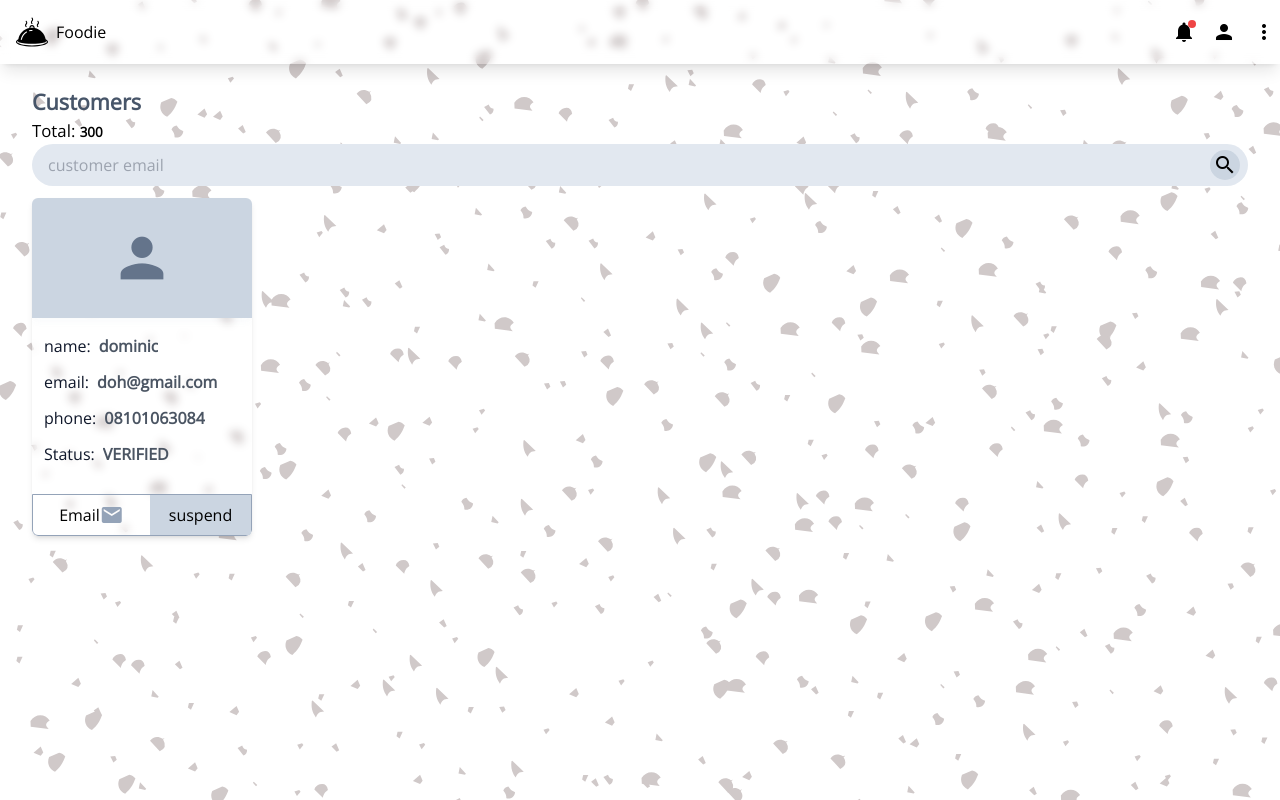
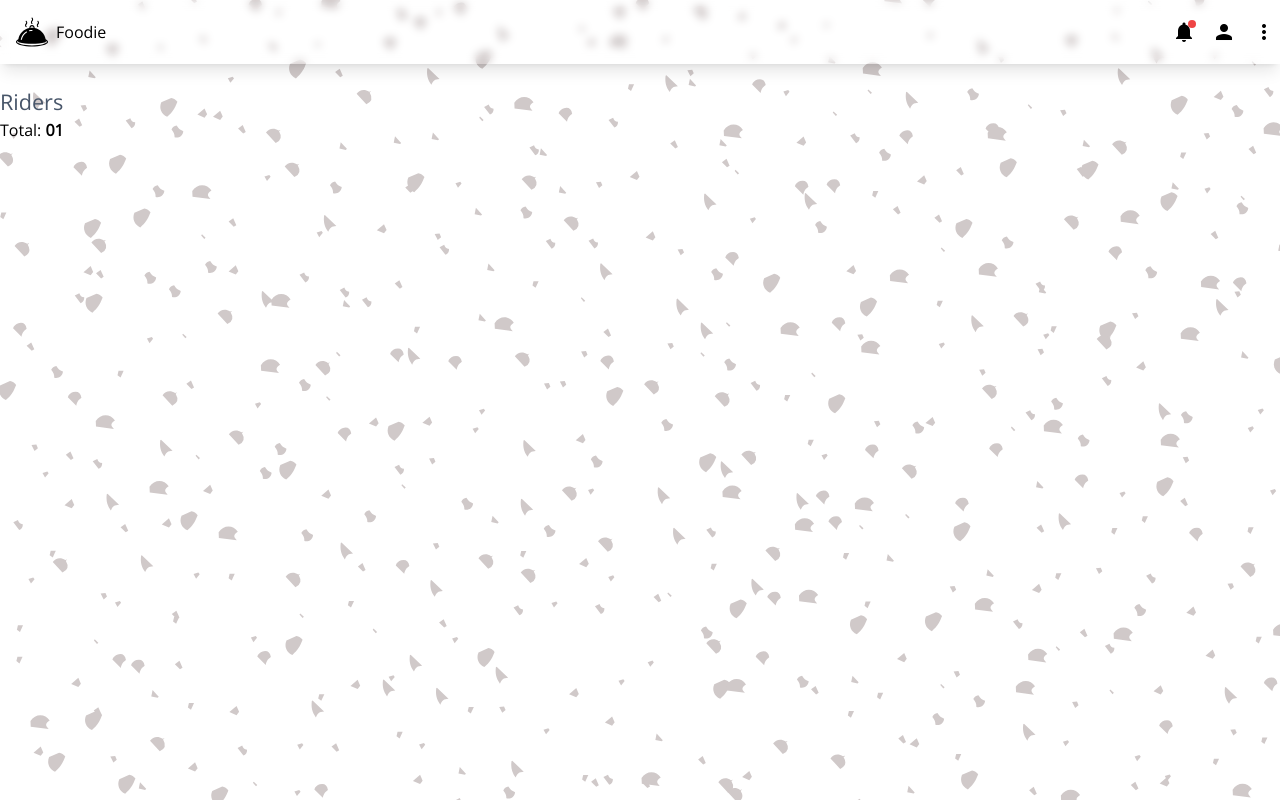
Before and after one commit to dom-codex/Foodapp-admin-frontend, a React (Create React App) app: page / in a window 1280 px wide. Built offline with nearby package versions, Linux system fonts and the light colour scheme.

Commit message:
add riders page

```diff
--- a/src/App.js
+++ b/src/App.js
@@ -3,6 +3,7 @@ import LayoutFrame from './layoutbuilder.js';
 import Dashboard from './pages/dashboard.js';
 import Foods from './pages/foods.js';
 import Customers from './pages/customers.js';
+import Riders from './pages/riders.js';
 import Login from './pages/login.js';
 import Nav from './components/nav.js';
 import Sidebar from './components/sidebar.js';
@@ -12,7 +13,7 @@ export default function App() {
   return (
     <div className="">
       <LayoutFrame>
-        <Customers />
+        <Riders />
       </LayoutFrame>
     </div>
   );
--- a/src/components/pagelabel.js
+++ b/src/components/pagelabel.js
@@ -3,10 +3,10 @@ import React from 'react';
 const PageLabel = ({ label, value }) => {
   return (
     <div>
-      <h2>{label}</h2>
+      <h2 className="text-[1.35rem] fonr-bold text-slate-600">{label}</h2>
       <div>
         <span>Total: </span>
-        <span>{value}</span>
+        <span className="font-bold">{value}</span>
       </div>
     </div>
   );
--- /dev/null
+++ b/src/pages/riders.js
@@ -0,0 +1,12 @@
+import React from 'react';
+import PageLabel from '../components/pagelabel.js';
+const Riders = () => {
+  return (
+    <section>
+      <div>
+        <PageLabel label="Riders" value="01" />
+      </div>
+    </section>
+  );
+};
+export default Riders;
```
